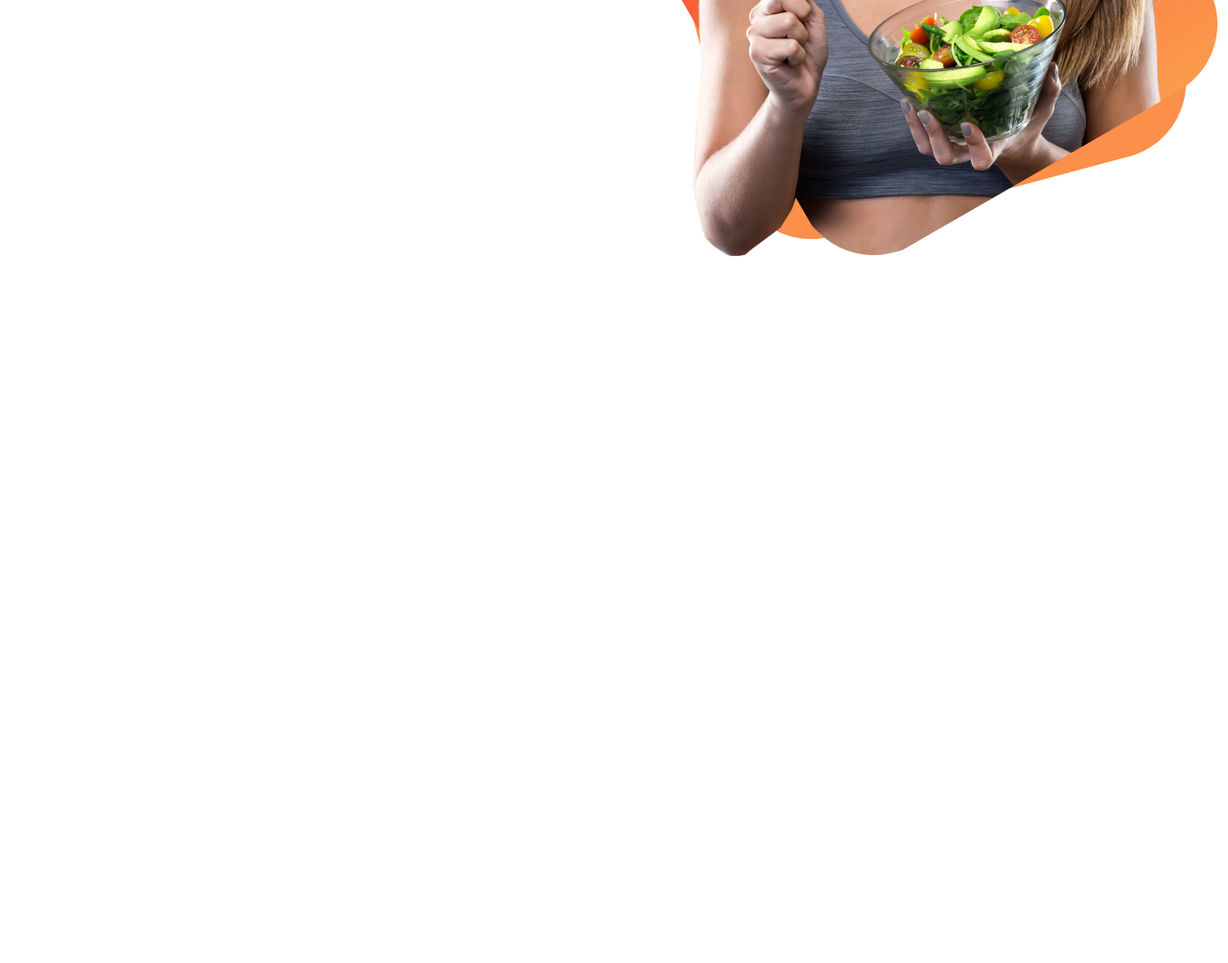
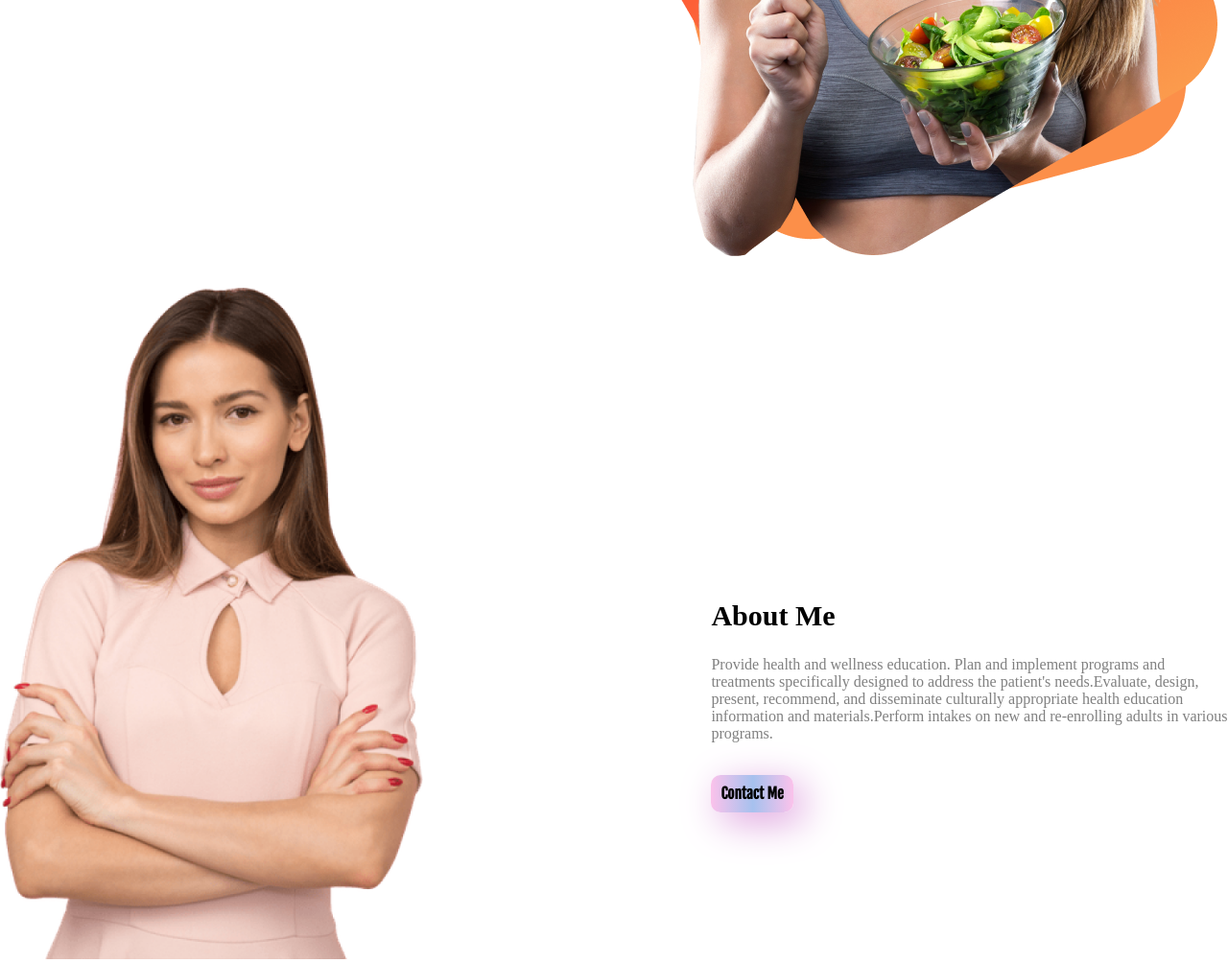
Before and after one commit to suhanasalma/Eat_Healthy, a plain HTML site: page index.html in a window 1280 px wide. Shown: the part 569-1573 px from the top of the page at 96% size. Before the commit the page ends 869 px from the top, so only its background shows below. Drawn offline with Linux system fonts and the light colour scheme; a web font is replaced by a local one.

Commit message:
some part done

```diff
--- a/index.html
+++ b/index.html
@@ -19,7 +19,7 @@
       </header>
 
       <main>
-         <section id="first_sec">
+         <section class="sec">
             <div id="para">
                <h2><span>Skip</span> The Diet,<br>Just Eat Healthy<br>With Food Network.</h2>
                <p>Imagine you don't need a diet beacause we provide healthy and delicious food for you!.We are just a click away.</p>
@@ -30,6 +30,17 @@
             <div id="imag">
                <img src="images/female/Group 8425.png" alt="image not showing">
          </section>
+
+         <section class="sec" >
+            <div>
+               <img id="sec_img" src="images/female/Person Image.png">
+            </div>
+            <div id="sec-p">
+               <h2>About Me</h2>
+               <p>Provide health and wellness education. Plan and implement programs and treatments specifically designed to address the patient's needs.Evaluate, design, present, recommend, and disseminate culturally appropriate health education information and materials.Perform intakes on new and re-enrolling adults in various programs.</p>
+               <a href="https://github.com/suhanasalma" class="button">Contact Me</a>
+            </div>
+         </section>
       </main>
 
    </body>
--- a/site.css
+++ b/site.css
@@ -57,7 +57,7 @@ p{
    color:gray;
 }
 
-#first_sec{
+.sec{
    display: flex;
    width:100%
 }
@@ -74,7 +74,8 @@ p{
 
 .button{
    padding: 10px;
-   margin:5px;
+   /* margin:5px; */
+   line-height: 5;
    color:black;
    border-radius: 10px;
    font-weight: 700;
@@ -83,3 +84,14 @@ p{
    font-family:'Fjalla One', sans-serif;
 
 }
+
+#sec_img{
+   height: 700px;
+}
+
+
+#sec-p{
+   padding-top: 300px;
+   margin-left: 300px;
+
+}
```
Also changed, not shown: images/shapes/Frame_59.jpg (renamed from images/shapes/Frame 59.jpg).
